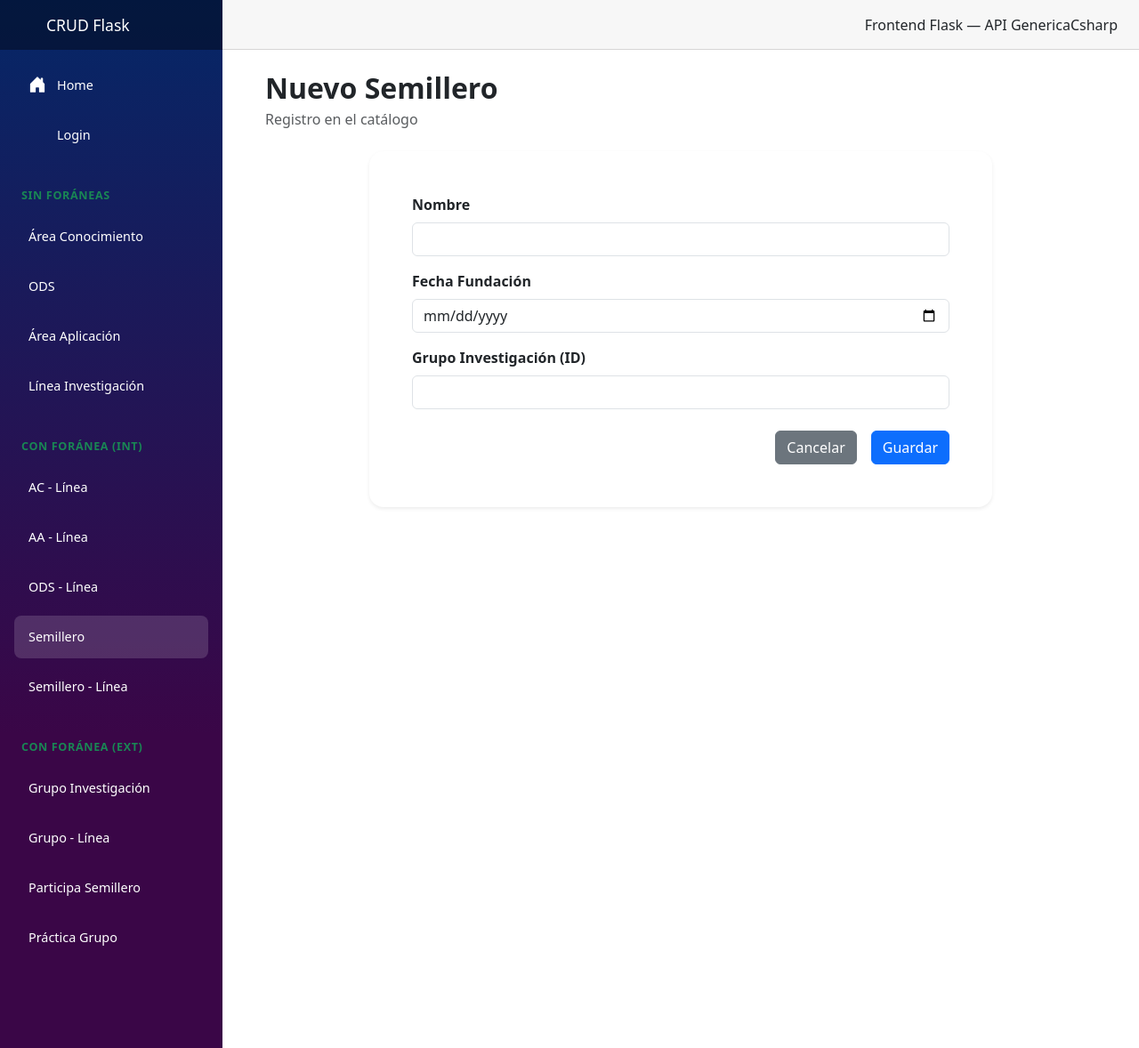
After one commit to Unslowling/modulo-investigacion-flask, a Flask app: page /semillero/crear in a window 1280 px wide. The commit adds this page. Shown: the whole page at 89% size. Run offline with Flask 3, Linux system fonts and the light colour scheme.

Commit message:
Creacion de "semillero" y conexion en el "nav_menu"

```diff
--- a/app.py
+++ b/app.py
@@ -33,6 +33,7 @@ from routes.ac_linea import bp as ac_linea_bp
 from routes.aa_linea import bp as aa_linea_bp
 from routes.ods_linea import bp as ods_linea_bp
 from routes.grupo_investigacion import bp as grupo_investigacion_bp
+from routes.semillero import bp as semillero_bp
 
 app.register_blueprint(home_bp)
 app.register_blueprint(autenticacion_bp)
@@ -44,6 +45,7 @@ app.register_blueprint(ac_linea_bp)
 app.register_blueprint(aa_linea_bp)
 app.register_blueprint(ods_linea_bp)
 app.register_blueprint(grupo_investigacion_bp)
+app.register_blueprint(semillero_bp)
 
 # ══════════════════════════════════════════════
 # SEGURIDAD GLOBAL DE SESIONES
--- /dev/null
+++ b/routes/semillero.py
@@ -0,0 +1,74 @@
+from flask import Blueprint, render_template, request, redirect, url_for, flash
+from services.api_service import ApiService
+
+bp = Blueprint('semillero', __name__)
+api = ApiService()
+
+TABLA = 'semillero'
+CLAVE = 'id'
+
+
+@bp.route('/semillero')
+def index():
+    registros = api.listar(TABLA)
+    return render_template('pages/semillero/lista.html', registros=registros)
+
+
+@bp.route('/semillero/crear', methods=['GET', 'POST'])
+def crear():
+    if request.method == 'POST':
+        datos = {
+            'nombre': request.form.get('nombre'),
+            'fecha_fundacion': request.form.get('fecha_fundacion'),
+            'grupo_investigacion': request.form.get('grupo_investigacion'),
+        }
+
+        exito, mensaje = api.crear(TABLA, datos)
+
+        if exito:
+            flash("Semillero creado correctamente", "success")
+            return redirect(url_for('semillero.index'))
+        else:
+            flash(mensaje, "danger")
+
+    return render_template('pages/semillero/crear.html')
+
+
+@bp.route('/semillero/editar/<registro_id>', methods=['GET', 'POST'])
+def editar(registro_id):
+    if request.method == 'POST':
+        datos = {
+            'nombre': request.form.get('nombre'),
+            'fecha_fundacion': request.form.get('fecha_fundacion'),
+            'grupo_investigacion': request.form.get('grupo_investigacion'),
+        }
+
+        exito, mensaje = api.actualizar(TABLA, CLAVE, registro_id, datos)
+
+        if exito:
+            flash("Semillero actualizado correctamente", "success")
+            return redirect(url_for('semillero.index'))
+        else:
+            flash(mensaje, "danger")
+
+    registros = api.listar(TABLA)
+    registro = next((r for r in registros if str(r.get(CLAVE)) == str(registro_id)), None)
+
+    if not registro:
+        flash("Semillero no encontrado", "danger")
+        return redirect(url_for('semillero.index'))
+
+    return render_template('pages/semillero/editar.html', registro=registro)
+
+
+@bp.route('/semillero/eliminar', methods=['POST'])
+def eliminar():
+    valor = request.form.get('id')
+    exito, mensaje = api.eliminar(TABLA, CLAVE, valor)
+
+    if exito:
+        flash("Semillero eliminado correctamente", "success")
+    else:
+        flash(mensaje, "danger")
+
+    return redirect(url_for('semillero.index'))
--- a/templates/components/nav_menu.html
+++ b/templates/components/nav_menu.html
@@ -71,7 +71,8 @@
             </a>
         </div>
         <div class="nav-item px-3">
-            <a class="nav-link text-white rounded-3 px-3 py-2 {{ 'background-active' if 'semillero' in request.path and not 'participa-semillero' in request.path and not 'semillero-linea' in request.path }}" href="#">
+            <a class="nav-link text-white rounded-3 px-3 py-2 {{ 'background-active' if 'semillero' in request.path and not 'participa-semillero' in request.path and not 'semillero-linea' in request.path }}"
+            href="{{ url_for('semillero.index') }}">
                 Semillero
             </a>
         </div>
--- /dev/null
+++ b/templates/pages/semillero/crear.html
@@ -0,0 +1,42 @@
+{% extends 'layout/base.html' %}
+
+{% block title %}Nuevo Semillero{% endblock %}
+
+{% block content %}
+<div class="container-fluid mt-4 px-4 pb-4">
+
+    <h2 class="fw-bold mb-1">Nuevo Semillero</h2>
+    <p class="text-muted mb-4">Registro en el catálogo</p>
+
+    <div class="card shadow-sm border-0 rounded-4 mx-auto" style="max-width: 700px;">
+        <div class="card-body p-4 p-md-5">
+
+            <form method="POST" action="{{ url_for('semillero.crear') }}">
+
+                <div class="mb-3">
+                    <label class="form-label fw-bold">Nombre</label>
+                    <input type="text" name="nombre" class="form-control" required maxlength="60">
+                </div>
+
+                <div class="mb-3">
+                    <label class="form-label fw-bold">Fecha Fundación</label>
+                    <input type="date" name="fecha_fundacion" class="form-control">
+                </div>
+
+                <div class="mb-4">
+                    <label class="form-label fw-bold">Grupo Investigación (ID)</label>
+                    <input type="number" name="grupo_investigacion" class="form-control">
+                </div>
+
+                <div class="d-flex justify-content-end">
+                    <a href="{{ url_for('semillero.index') }}" class="btn btn-secondary me-3">Cancelar</a>
+                    <button type="submit" class="btn btn-primary">Guardar</button>
+                </div>
+
+            </form>
+
+        </div>
+    </div>
+
+</div>
+{% endblock %}
```
Also changed, not shown: templates/pages/semillero/editar.html (added, +46 -0 lines), templates/pages/semillero/lista.html (added, +56 -0 lines).
